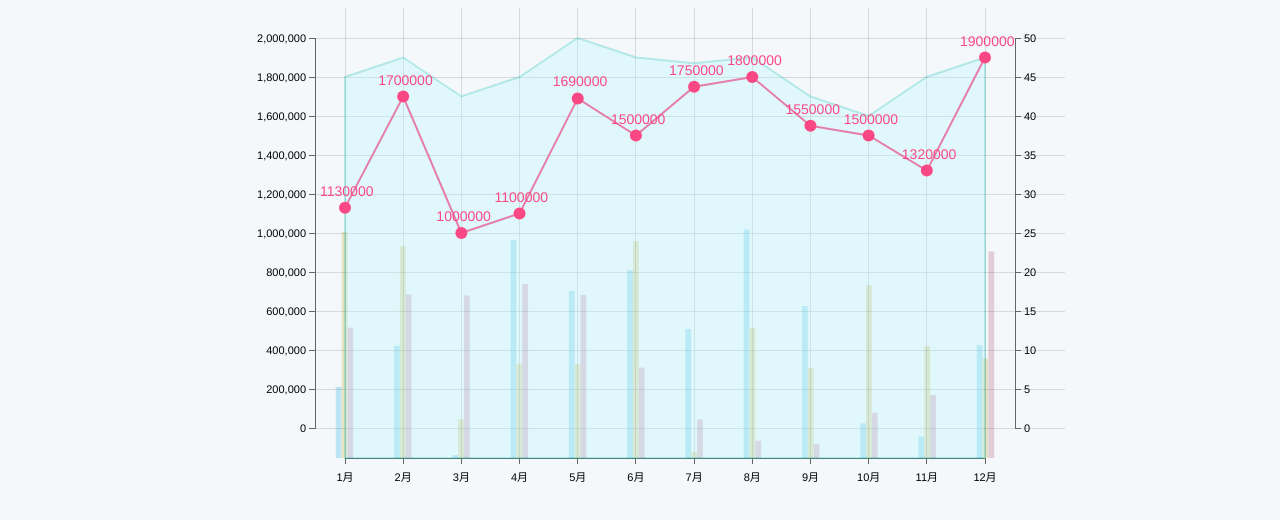
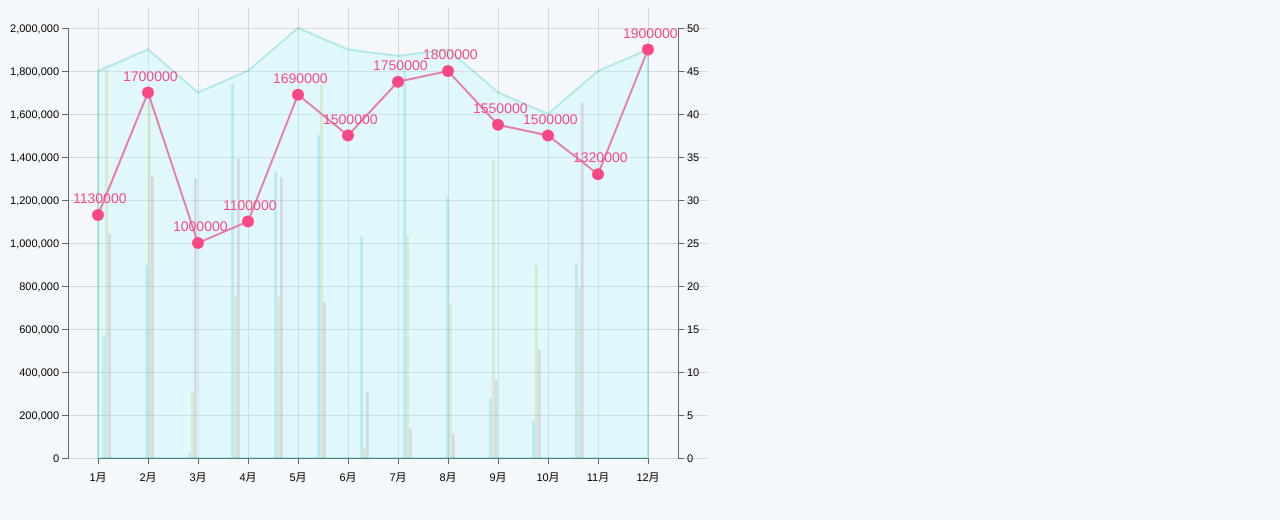
Before and after one commit to shiruco/D3_sample, a plain HTML site: page index.html in a window 1280 px wide. Drawn offline with Linux system fonts and the light colour scheme.

Commit message:
mod graph

```diff
--- a/css/app.css
+++ b/css/app.css
@@ -12,7 +12,7 @@ a {
 
 #graph {
   position: relative;
-  width:100%;
+  width:700px;
   height: 500px;
 }
 #graph svg {
--- a/js/p_monthly.js
+++ b/js/p_monthly.js
@@ -36,16 +36,27 @@
 
   }
 
-  var width = 750;
+  var width = 700;
   var height = 500;
   var aspect = width / height;
 
-  var padding = 30; // グラフの余白
-  var xAxisPadding = 50; // x軸表示余白
-  var yAxisPadding = 50; // y軸表示余白
+  //x軸の左右余白
+  var xAxisPadding = 30;
 
-  var displayNum = data.length - 1; // 表示日数
-  var dayWidth = (width - xAxisPadding - padding * 2) / displayNum; // 1日分の横幅
+  //y軸の上下余白
+  var yAxisPadding = 0;
+
+  // グラフ左余白
+  var graphLeftPadding = 60;
+
+  // グラフ上余白
+  var graphTopPadding = 20;
+
+  //グラフ下余白
+  var graphBottomPadding = 50;
+
+  //月単位の間隔
+  monthWidth = 50;
 
   var max = 2000000;
 
@@ -74,9 +85,9 @@
       graph.attr("height", targetWidth / aspect);
     });
 
-  //================================================
-  //    棒グラフ
-  //================================================
+  /* -----------------------------------
+    診察日数棒グラフ
+  ----------------------------------- */
 
   var c = [ "#BDE4F3", "#E7E2C1", "#E2CCD8" ]; // ColorBrewer Set 1
 
@@ -89,7 +100,7 @@
   // Groups scale, x axis
   var x0 = d3.scale.ordinal()
       .domain(d3.range(numberGroups))
-      .rangeBands([0, width-10], 0.7);
+      .rangeBands([graphLeftPadding, monthWidth * 11 + graphLeftPadding],0.8);
 
   // Series scale, x axis
   // It might help to think of the series scale as a child of the groups scale
@@ -99,8 +110,8 @@
 
   // Values scale, y axis
   var y = d3.scale.linear()
-      .domain([0, 2]) // Because Math.random returns numbers between 0 and 1
-      .range([0, height]);
+      .domain([0, 1]) // Because Math.random returns numbers between 0 and 1
+      .range([0, height - graphBottomPadding - graphTopPadding - yAxisPadding]);
 
 
   // Series selection
@@ -112,7 +123,7 @@
     .enter().append("g")
       .attr("class", "series") // Not strictly necessary, but helpful when inspecting the DOM
       .attr("fill", function (d, i) { return c[i]; })
-      .attr("transform", function (d, i) { return "translate(" + (x1(i) + padding) + ")"; });
+      .attr("transform", function (d, i) { return "translate(" + (x1(i)) + ")"; });
 
   // Groups selection
   var groups = series.selectAll("rect")
@@ -122,24 +133,24 @@
         .attr("y", function (d) { return height - y(d); })
         .attr("width", x1.rangeBand())
         .attr("height", y)
-        .attr("transform", function (d, i) { return "translate(" + x0(i) + ", -50)"; });
+        .attr("transform", function (d, i) { return "translate(" + x0(i) + ", " + -graphBottomPadding + ")"; });
 
-  //================================================
-  //    折れ線グラフ
-  //================================================
+  /* -----------------------------------
+    月次売上折れ線グラフ
+  ----------------------------------- */
 
   // 軸
   var xScale = d3.time.scale()
     .domain([1, 12])
-    .range([padding, width - xAxisPadding - padding]);
+    .range([xAxisPadding, monthWidth * 11 + xAxisPadding]);
 
   var yScale = d3.scale.linear()
     .domain([max, 0])
-    .range([padding, height - yAxisPadding - padding]);
+    .range([yAxisPadding + graphTopPadding, height - graphBottomPadding - yAxisPadding]);
 
   var yScale2 = d3.scale.linear()
     .domain([rightMax, 0])
-    .range([padding, height - yAxisPadding - padding]);
+    .range([yAxisPadding + graphTopPadding, height - graphBottomPadding - yAxisPadding]);
 
   var xAxis = d3.svg.axis()
     .scale(xScale)
@@ -172,55 +183,58 @@
     .innerTickSize(-width)
     .tickFormat("");
 
+  // 月(X軸)を描画
   graph.append("g")
     .attr("class", "axis")
-    .attr("transform", "translate(" + xAxisPadding + ", " + (height - yAxisPadding) + ")")
+    .attr("transform", "translate(" + graphLeftPadding + ", " + (height - graphBottomPadding) + ")")
     .call(xAxis)
     .selectAll("text")
     .attr("x", 0)
     .attr("y", 15);
 
+　// 売上(Y軸)を描画
   graph.append("g")
     .attr("class", "axis")
-    .attr("transform", "translate(" + xAxisPadding + ", 0)")
+    .attr("transform", "translate(" + graphLeftPadding + ", 0)")
     .call(yAxis);
 
+  // 診察日数(Y軸)を描画
   graph.append("g")
     .attr("class", "axis")
-    .attr("transform", "translate(" + (width) + ", 0)")
+    .attr("transform", "translate(" + (monthWidth * 11 + graphLeftPadding + xAxisPadding + 30) + ", 0)")
     .call(yAxis2);
 
   // Y軸のグリッドを描画
   graph.append("g")
     .attr("class", "grid")
-    .attr("transform", "translate(" + xAxisPadding + "," + (height - yAxisPadding) + ")")
+    .attr("transform", "translate(" + graphLeftPadding + "," + (height - graphBottomPadding) + ")")
     .call(yGridAxis);
 
   // X軸のグリッドを描画
   graph.append("g")
     .attr("class", "grid")
-    .attr("transform", "translate(" + xAxisPadding + ", 0)")
+    .attr("transform", "translate(" + graphLeftPadding + ", 0)")
     .call(xGridAxis);
 
   // 折れ線グラフ
   var line = d3.svg.line()
     .x(function(d, i){
-      return (i * dayWidth) + xAxisPadding + padding;
+      return (i * monthWidth) + graphLeftPadding + xAxisPadding;
     })
     .y(function(d){
-      return height - padding - yAxisPadding - ((height - yAxisPadding - padding * 2) / max * d.value );
+      return height - yAxisPadding - graphBottomPadding - ((height - graphBottomPadding - graphTopPadding - yAxisPadding * 2) / max * d.value );
     });
 
   // 塗り潰し領域を生成
   var area = d3.svg.area()
       .x(function(d,i) {
-        return (i * dayWidth) + xAxisPadding + padding;
+        return (i * monthWidth) + graphLeftPadding + xAxisPadding;
       })
       .y0(function(d,i) {
-        return height - yAxisPadding;
+        return height - graphBottomPadding;
       })
       .y1(function(d,i) {
-        return height - padding - yAxisPadding - ((height - yAxisPadding - padding * 2) / max * d.value );
+        return height - yAxisPadding - graphBottomPadding - ((height - graphBottomPadding - graphTopPadding - yAxisPadding * 2) / max * d.value );
       });
 
   graph.append("path")
@@ -245,10 +259,10 @@
       .append("circle")
     .attr("class", "high_circle")
       .attr("cx", function(d,i){
-          return (i * dayWidth) + xAxisPadding + padding;
+          return (i * monthWidth) + graphLeftPadding + xAxisPadding;
       })
       .attr("cy", function(d){
-          return height - padding - yAxisPadding - ((height - yAxisPadding - padding * 2) / max * d.value );
+          return height - yAxisPadding - graphBottomPadding - ((height - graphBottomPadding - graphTopPadding - yAxisPadding * 2) / max * d.value );
       })
       .attr("r", 0)
       .attr("fill", "#FA4884")
@@ -268,9 +282,9 @@
     .attr("font-size", "14px")
     .attr("fill", "#FA4884")
     .attr("x", function(d, i){
-      return (i * dayWidth) + xAxisPadding + padding - 25;
+      return (i * monthWidth) + graphLeftPadding + xAxisPadding - 25;
     })
     .attr("y", function(d){
-      return height - padding - yAxisPadding - ((height - yAxisPadding - padding * 2) / max * d.value ) - 12;
+      return height - yAxisPadding - graphBottomPadding - ((height - graphBottomPadding - graphTopPadding - yAxisPadding * 2) / max * d.value ) - 12;
     });
 })();
```
